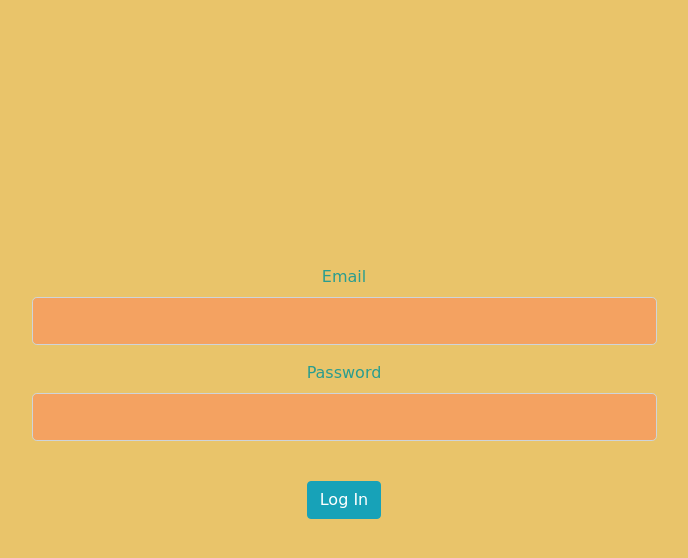
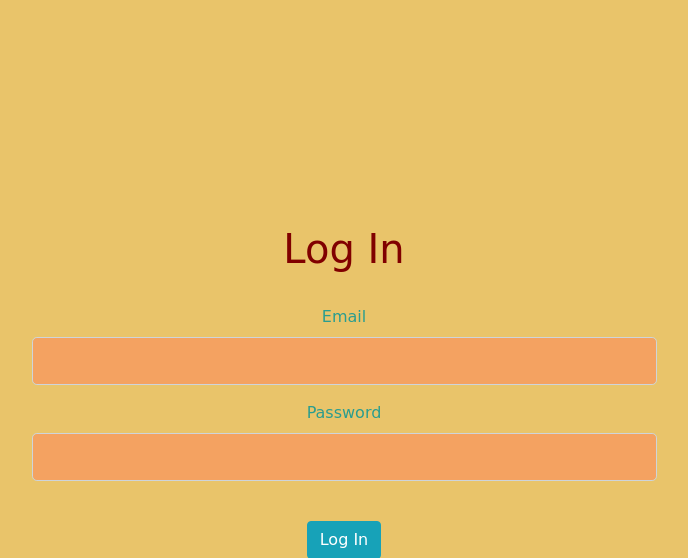
Before and after one commit to rachelbarkanic/PortfolioCraft, a Flask app: page /login in a window 1280 px wide. Shown: the part 57-615 px from the top of the page, without its empty margins (296-984 px from the left). Run offline with Flask 2, Linux system fonts and the light colour scheme; some libraries are stand-ins or nearby versions; some web fonts are replaced.

```diff
--- a/portfoliocraft/templates/login.html
+++ b/portfoliocraft/templates/login.html
@@ -5,6 +5,8 @@
 
 <div class="row align-items-center" align="center" style="height: 100vh;">
     <div class="mx-auto col-10 col-md-8 col-lg-6">
+        <h1>Log In</h1>
+        <br>
 <form method="POST">
     {{ form.hidden_tag() }}
 
```
